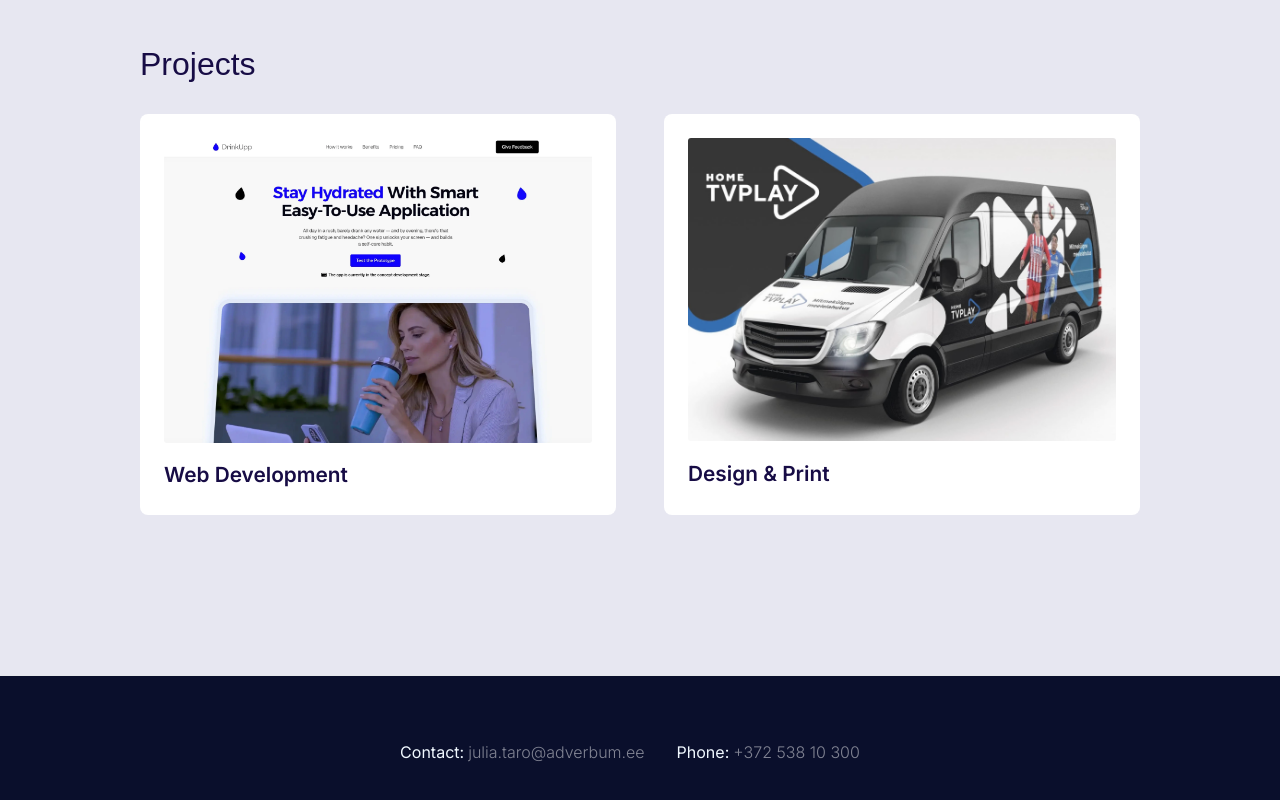
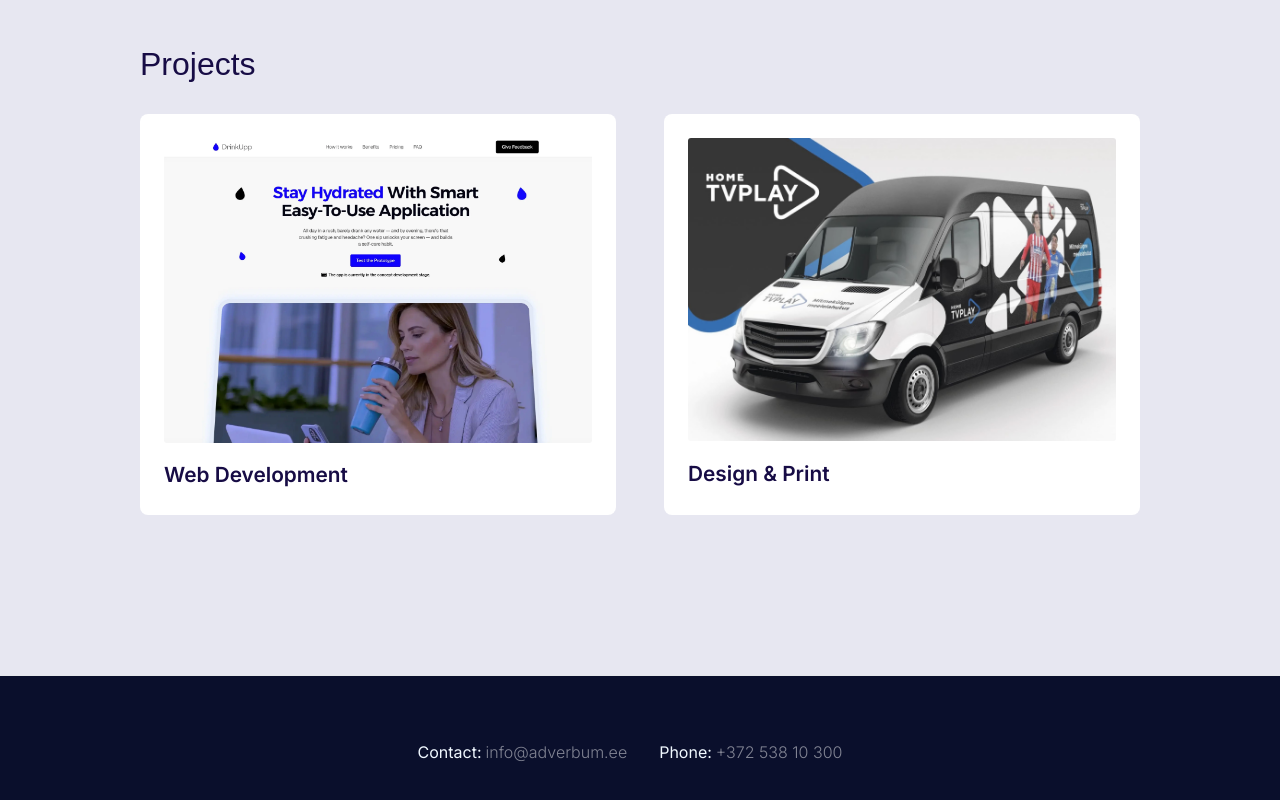
Before and after one commit to juliataro/portfolio, a React (Vite) app: page / in a window 1280 px wide. Shown: the part 1236-2036 px from the top of the page. Built offline with nearby package versions, Linux system fonts and the light colour scheme; a web font is replaced by a local one.

Commit message:
contact email change

```diff
--- a/src/components/footer/Footer.tsx
+++ b/src/components/footer/Footer.tsx
@@ -9,11 +9,11 @@ const Footer: React.FC = () => {
         <Typography variant="body1" className="footer-text">
           Contact:
           <Link
-            href="mailto:julia.taro@email.com"
+            href="mailto:info@adverbum.ee"
             className="footer-link"
             underline="hover"
           >
-            julia.taro@adverbum.ee
+            info@adverbum.ee
           </Link>
         </Typography>
 
```
